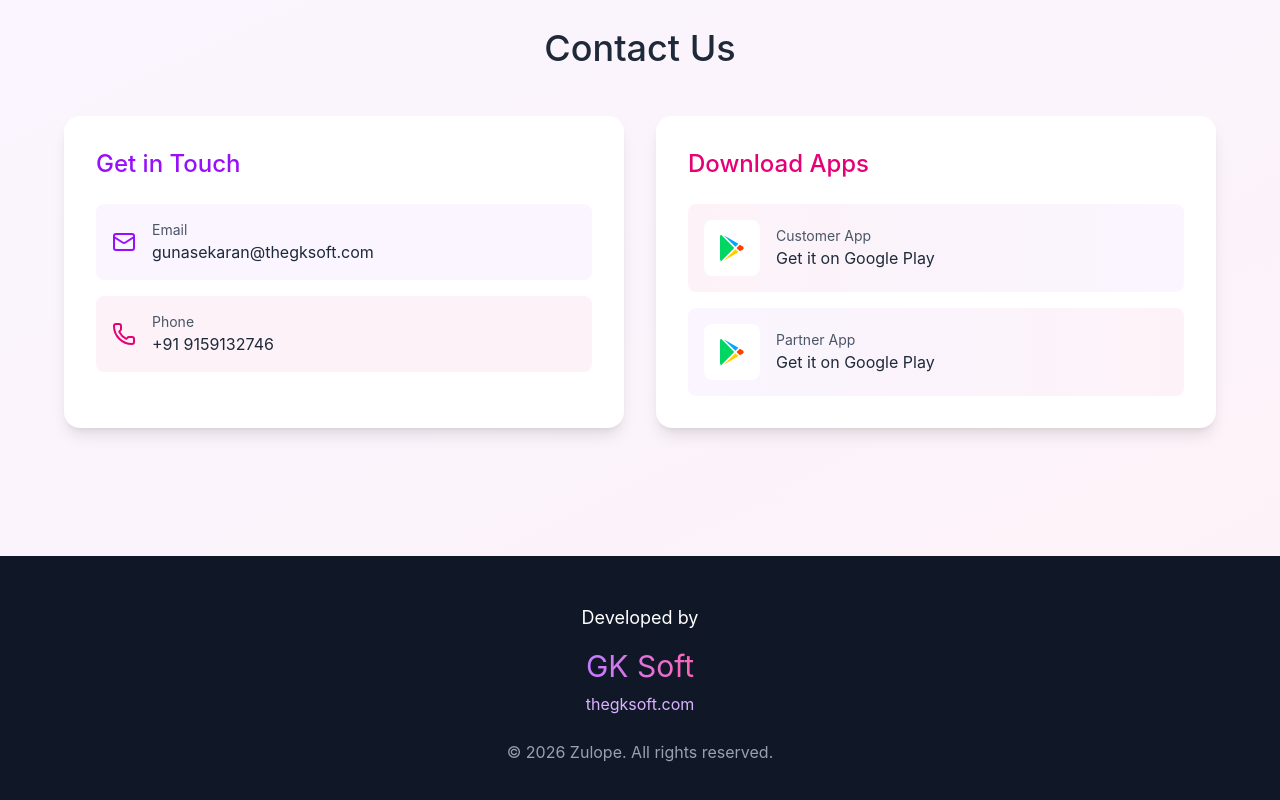
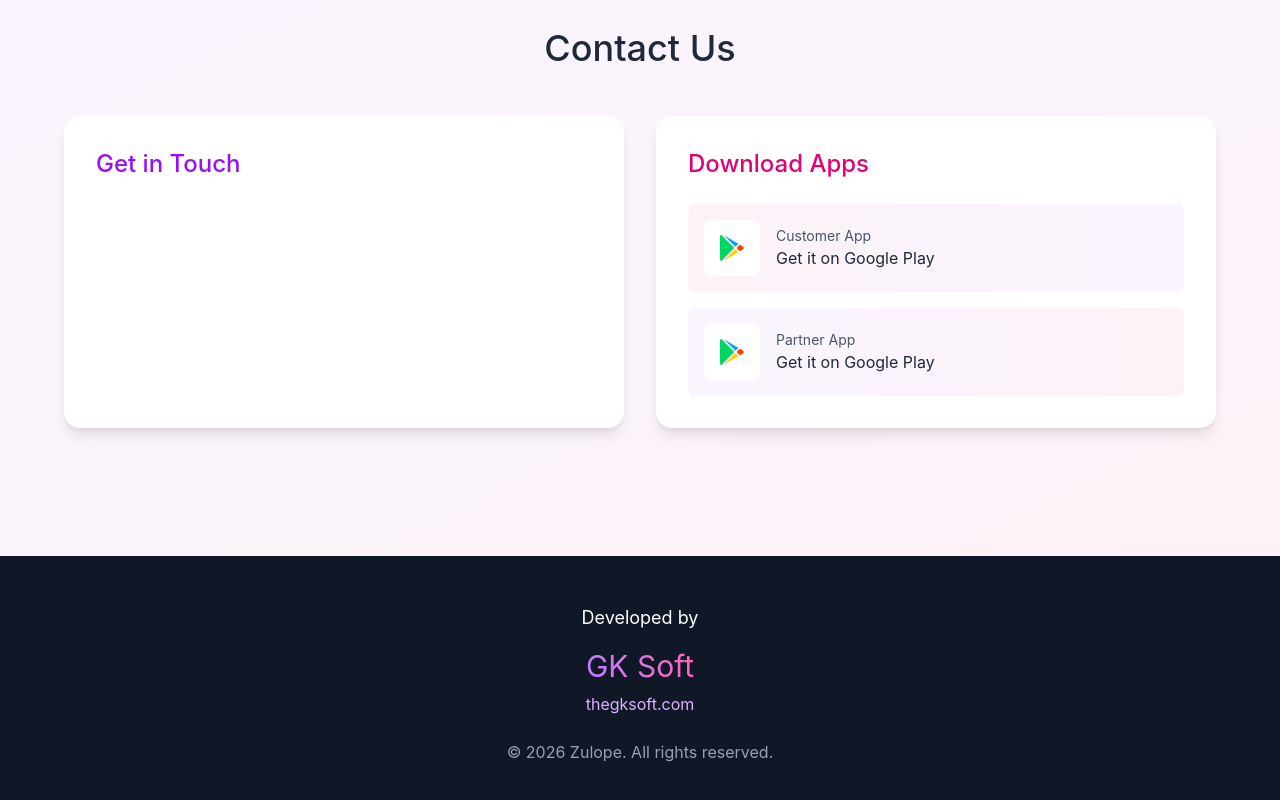
Before and after one commit to gunajoker/zulope-site, a React (Vite) app: page / in a window 1280 px wide. Shown: the part 4584-5384 px from the top of the page. Built offline with nearby package versions, Linux system fonts and the light colour scheme.

Commit message:
removed the contact details

```diff
--- a/src/app/App.tsx
+++ b/src/app/App.tsx
@@ -804,32 +804,6 @@
               className="bg-white p-8 rounded-2xl shadow-lg"
             >
               <h3 className="text-2xl mb-6 text-purple-600">Get in Touch</h3>
-
-              <div className="space-y-4">
-                <motion.a
-                  whileHover={{ scale: 1.02 }}
-                  href="mailto:gunasekaran@thegksoft.com"
-                  className="flex items-center gap-4 p-4 bg-purple-50 rounded-lg hover:bg-purple-100 transition"
-                >
-                  <Mail className="w-6 h-6 text-purple-600" />
-                  <div>
-                    <p className="text-sm text-gray-600">Email</p>
-                    <p className="text-gray-800">gunasekaran@thegksoft.com</p>
-                  </div>
-                </motion.a>
-
-                <motion.a
-                  whileHover={{ scale: 1.02 }}
-                  href="tel:+919159132746"
-                  className="flex items-center gap-4 p-4 bg-pink-50 rounded-lg hover:bg-pink-100 transition"
-                >
-                  <Phone className="w-6 h-6 text-pink-600" />
-                  <div>
-                    <p className="text-sm text-gray-600">Phone</p>
-                    <p className="text-gray-800">+91 9159132746</p>
-                  </div>
-                </motion.a>
-              </div>
             </motion.div>
 
             {/* Download Links */}
```
